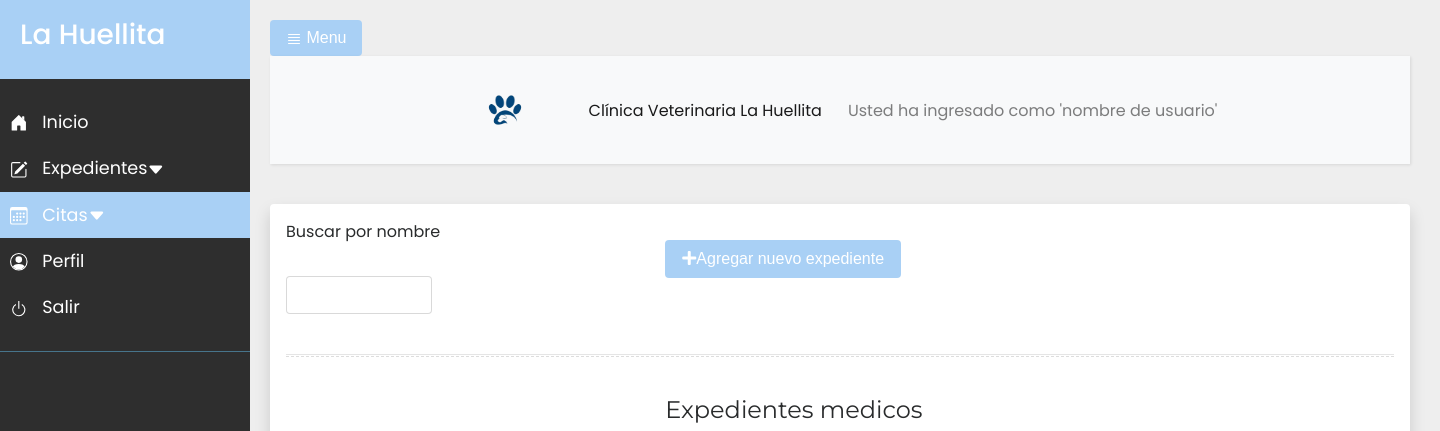
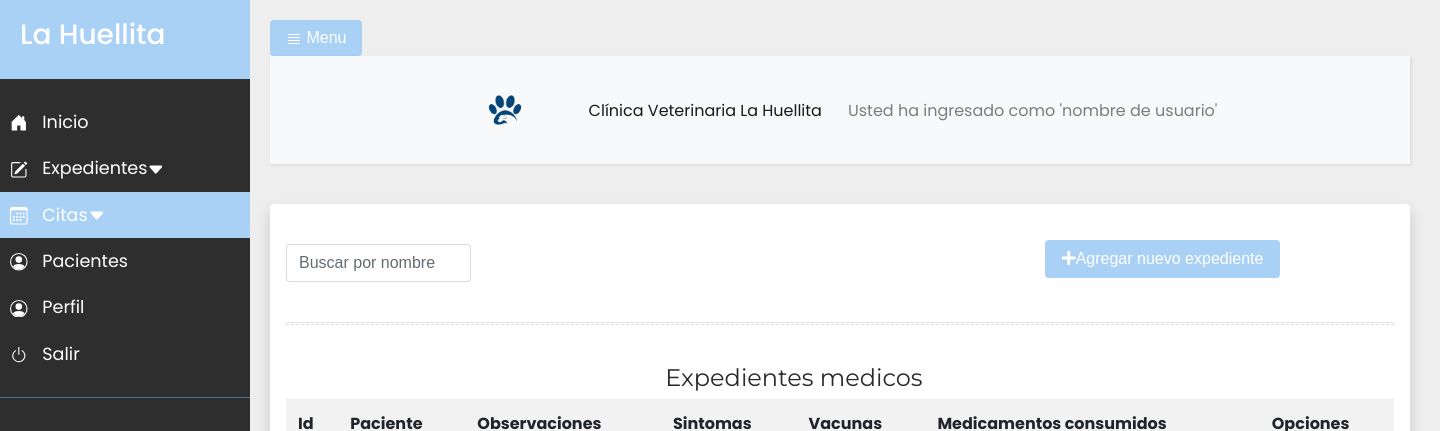
Before and after one commit to SIST32-B-GRUPO-03/LaHuellita, a PHP site: page /perfil_veterinario/expediente_index.php in a window 1440 px wide. Shown: the top 431 px of the page. Run offline with PHP 8.4, Linux system fonts and the light colour scheme; data that the repository does not hold is empty.

Commit message:
Mostrar datos mascota

```diff
--- a/menu_veterinario.php
+++ b/menu_veterinario.php
@@ -47,6 +47,7 @@
                         <ul class="collapse list-unstyled" id="petSubmenu">
                             <li><a href="mascota_agregar.php">Agregar nuevo</a></li>
                         </ul>
+
                     </li>
                     <li class="active">
                         <a href="#homeSubmenu" data-toggle="collapse" aria-expanded="false">
@@ -63,6 +64,18 @@
                         </ul>
                     </li>
 
+
+
+                    <li>
+                        <a href="../perfil_secretarios/mascota_index.php">
+                            <svg class="bi bi-people-circle" width="1em" height="1em" viewBox="0 0 16 16" fill="currentColor" xmlns="http://www.w3.org/2000/svg">
+                            <path d="M13.468 12.37C12.758 11.226 11.195 10 8 10s-4.757 1.225-5.468 2.37A6.987 6.987 0 008 15a6.987 6.987 0 005.468-2.63z"/>
+                            <path fill-rule="evenodd" d="M8 9a3 3 0 100-6 3 3 0 000 6z" clip-rule="evenodd"/>
+                            <path fill-rule="evenodd" d="M8 1a7 7 0 100 14A7 7 0 008 1zM0 8a8 8 0 1116 0A8 8 0 010 8z" clip-rule="evenodd"/>
+                            </svg>
+                            Pacientes
+                        </a>
+                    </li>
                     <li>
                         <a href="#">
                             <svg class="bi bi-people-circle" width="1em" height="1em" viewBox="0 0 16 16" fill="currentColor" xmlns="http://www.w3.org/2000/svg">
--- a/perfil_veterinario/expediente_index.php
+++ b/perfil_veterinario/expediente_index.php
@@ -20,15 +20,20 @@
 	<div class="container shadow p-3 mb-5 bg-white rounded">
 
 
-		<div class="row justify-content-start">
+		<div class="row justify-content-between">
+		<div class="col-5 col-lg-5 col-md-6 col-sm-12 col-xs-12">
+
+		<input type="text" class="form-control col-5 align-content-start mt-4" placeholder="Buscar por nombre" id="nombre" name="nombre" onkeyup="cargarDatos()">
+			</div>
 		<div class="col-4 col-lg-4 col-md-6 col-sm-12 col-xs-12">
-		<label for="nombre">Buscar por nombre</label>
-				<input type="text" class="form-control col-5 align-content-start mt-4" id="nombre" name="nombre" onkeyup="cargarDatos()">
-			</div>
-			<div class="col-4 col-lg-4 col-md-6 col-sm-12 col-xs-12">
 				<a href="expendiente_agregar.php"><button type="button" class="btn btn-agg" name="agregarExpe"><i class="fas fa-plus"></i>Agregar nuevo expediente</button></a>
 			</div>
 		</div>
+
+
+
+
+
 		<hr class="line">
 		<div class="row justify-content-center">
 			<div class="col-4 col-lg-4 col-md-6 col-sm-12 col-xs-12">
--- a/php/ajaxExpediente.php
+++ b/php/ajaxExpediente.php
@@ -25,8 +25,12 @@
                 <td>$e[sintomas]</td>
                 <td>$e[vacunas]</td>
                 <td>$e[consume_medicamento]</td>";
-                $salida.="<td><button type='button' class='btn btn-forms' name='verInfoExpnt'><i class='far fa-edit'></i>Editar</button></td>
+
+                $salida.="<td><button type='button' class='btn btn-forms' name='verInfoExpnt'><i class='far fa-edit'></i>Editar</button>
+                <button type='button' class='btn btn-forms' name='eliminarExpnt'><i class='far fa-trash-alt'></i>Eliminar</button></td>
+
                 </tr>";
+
 
             }
         }
--- a/php/ajaxMascotas.php
+++ b/php/ajaxMascotas.php
@@ -8,7 +8,7 @@ $salida="<table class='table table-stripe'>
 	    <th>Id paciente</th>
 		<th>Nombre</th>
 		<th>Fecha de nacimiento</th>
-					<th>Raza</th>
+		<th>Raza</th>
 		<th>Dueño</th>
 		<th>Sexo</th>
 		<th>Modificar</th>
```
